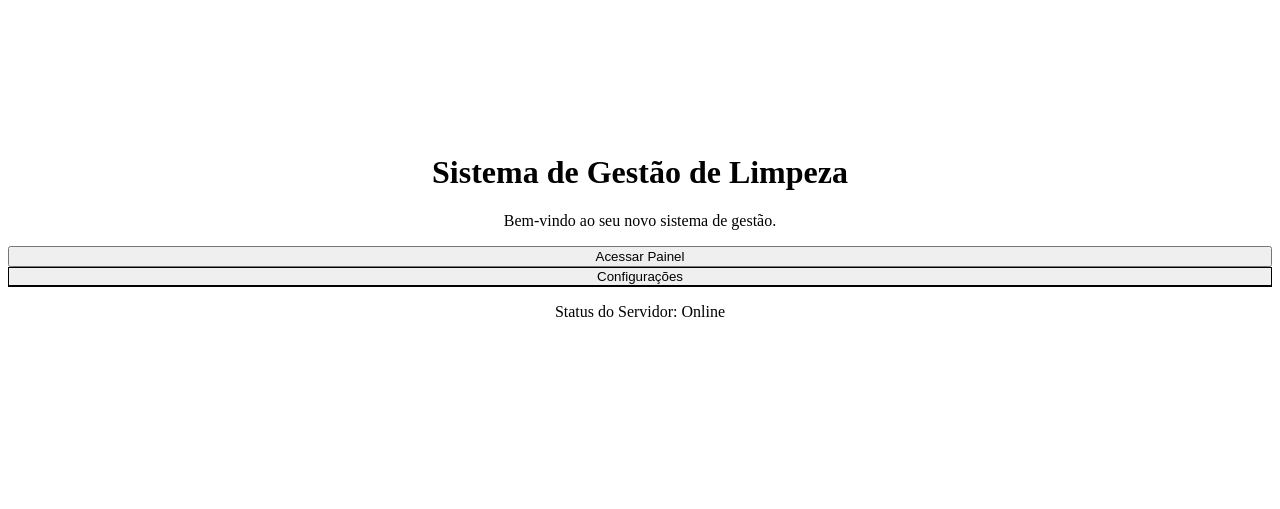
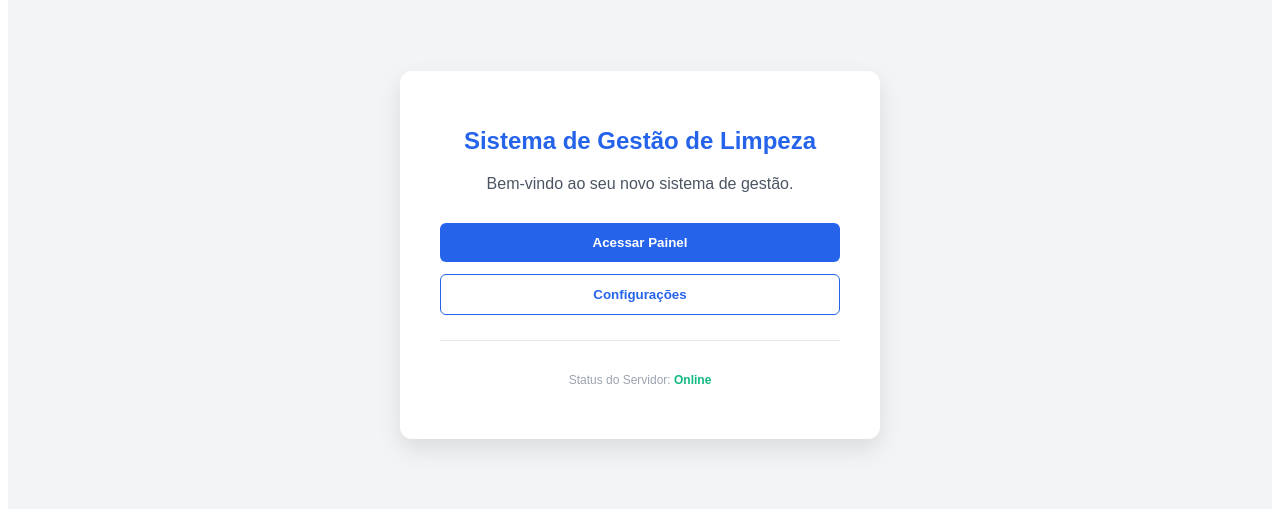
Before and after one commit to rafaelcarlosdossantos-netizen/sistema-limpeza-completo, a React (Vite) app in the folder sistema-limpeza-frontend/: page / in a window 1280 px wide. Shown: the part 173-682 px from the top of the page. Built offline with nearby package versions, Linux system fonts and the light colour scheme.

Commit message:
Update App.jsx

```diff
--- a/sistema-limpeza-frontend/src/App.jsx
+++ b/sistema-limpeza-frontend/src/App.jsx
@@ -1,28 +1,29 @@
 import { useState } from 'react'
-import { Button } from '@/components/ui/button'
 
 function App() {
   return (
-    <div className="min-h-screen bg-gray-100 flex flex-col items-center justify-center p-4">
-      <div className="max-w-md w-full bg-white rounded-lg shadow-xl p-8">
-        <h1 className="text-2xl font-bold text-center text-blue-600 mb-6">
+    <div style={{ minHeight: '100vh', backgroundColor: '#f3f4f6', display: 'flex', flexDirection: 'column', alignItems: 'center', justifyContent: 'center', padding: '20px', fontFamily: 'sans-serif' }}>
+      <div style={{ maxWidth: '400px', width: '100%', backgroundColor: 'white', borderRadius: '12px', boxShadow: '0 10px 25px rgba(0,0,0,0.1)', padding: '40px', textAlign: 'center' }}>
+        <h1 style={{ fontSize: '24px', fontWeight: 'bold', color: '#2563eb', marginBottom: '20px' }}>
           Sistema de Gestão de Limpeza
         </h1>
 
-        <div className="space-y-4">
-          <p className="text-gray-600 text-center">
-            Bem-vindo ao seu novo sistema de gestão.
-          </p>
+        <p style={{ color: '#4b5563', marginBottom: '30px' }}>
+          Bem-vindo ao seu novo sistema de gestão.
+        </p>
 
-          <div className="grid grid-cols-1 gap-4">
-            <Button className="w-full">Acessar Painel</Button>
-            <Button variant="outline" className="w-full">Configurações</Button>
-          </div>
+        <div style={{ display: 'flex', flexDirection: 'column', gap: '12px' }}>
+          <button style={{ width: '100%', padding: '12px', backgroundColor: '#2563eb', color: 'white', border: 'none', borderRadius: '6px', fontWeight: '600', cursor: 'pointer' }}>
+            Acessar Painel
+          </button>
+          <button style={{ width: '100%', padding: '12px', backgroundColor: 'white', color: '#2563eb', border: '1px solid #2563eb', borderRadius: '6px', fontWeight: '600', cursor: 'pointer' }}>
+            Configurações
+          </button>
         </div>
 
-        <div className="mt-8 pt-6 border-t border-gray-200">
-          <p className="text-xs text-center text-gray-400">
-            Status do Servidor: <span className="text-green-500">Online</span>
+        <div style={{ mt: '30px', paddingTop: '20px', borderTop: '1px solid #e5e7eb', marginTop: '25px' }}>
+          <p style={{ fontSize: '12px', color: '#9ca3af' }}>
+            Status do Servidor: <span style={{ color: '#10b981', fontWeight: 'bold' }}>Online</span>
           </p>
         </div>
       </div>
```
